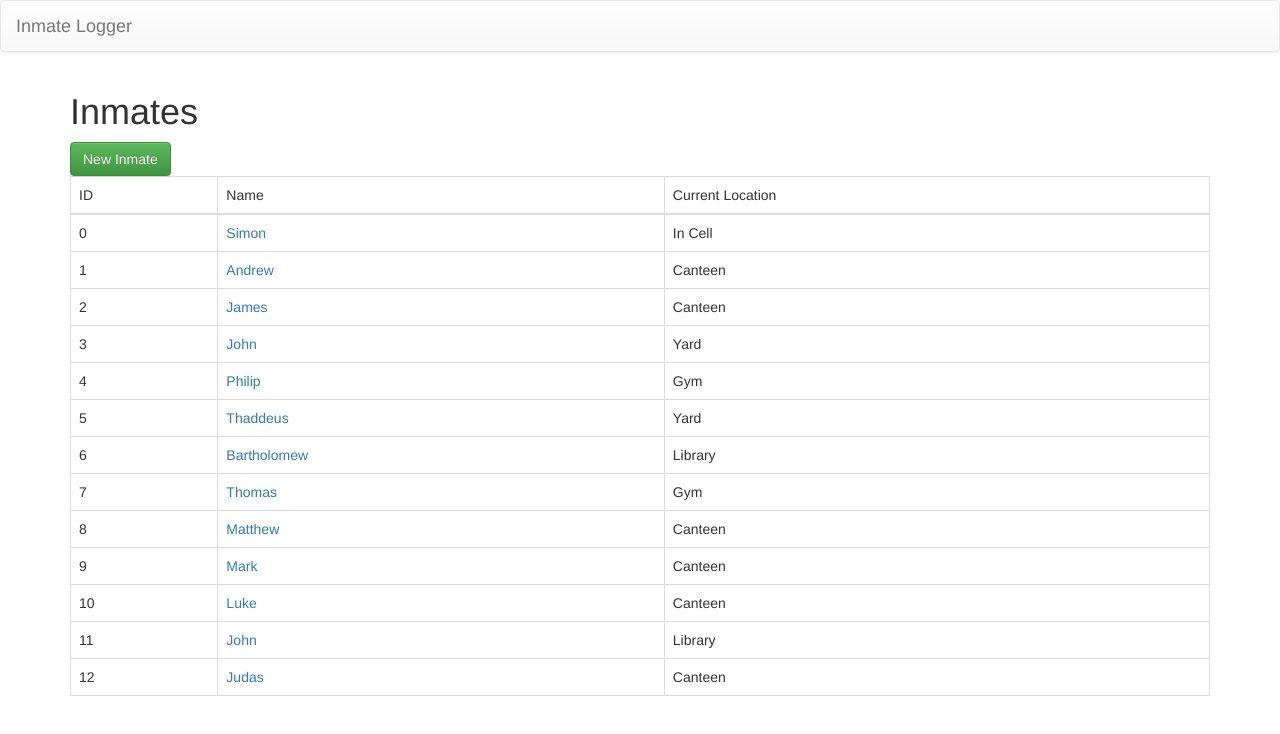
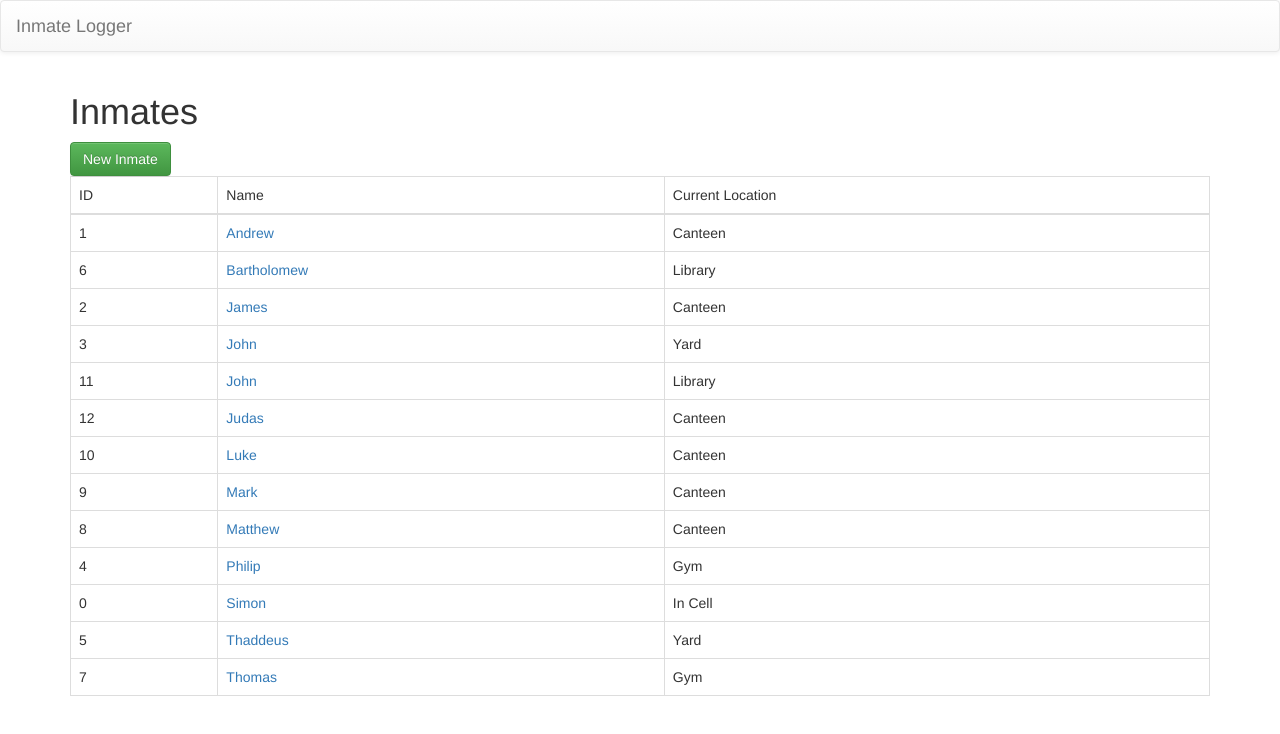
Before and after one commit to Muteman30/inmate-logger, an Angular app: page / in a window 1280 px wide. Shown: the top 734 px of the page. Built offline with nearby package versions, Linux system fonts and the light colour scheme.

Commit message:
added the inmate table sorting

```diff
--- a/src/app/app.component.ts
+++ b/src/app/app.component.ts
@@ -44,8 +44,8 @@ export class AppComponent {
       //this is the
       var now = new Date();
       let currLocDateTime = new Date(now.getTime() - Math.floor(Math.random()*1000*60) );
-      let currLocation = new prisonLocation(possLocs[Math.floor(Math.random()*possLocs.length)], currLocDateTime);
-      let pastLocations:prisonLocation[] = [currLocation];
+      let inmLocation = new prisonLocation(possLocs[Math.floor(Math.random()*possLocs.length)], currLocDateTime);
+      let pastLocations:prisonLocation[] = [inmLocation];
       for(let j=0; j<50; j++){
 
         var pastLocDateTime = new Date(now.getTime() - (1000*60*j*5));
@@ -62,7 +62,7 @@ export class AppComponent {
         Math.floor(Math.random()*400), //cell Number
         randIncarDate, //incarceration Date
         pastLocations, //past Location array
-        currLocation
+        inmLocation.name
       ))
     }
   }
--- a/src/app/inmate-list/inmate-list.component.css
+++ b/src/app/inmate-list/inmate-list.component.css
@@ -0,0 +1,3 @@
+thead td {
+    cursor:pointer;
+}
--- a/src/app/inmate-list/inmate-list.component.html
+++ b/src/app/inmate-list/inmate-list.component.html
@@ -5,17 +5,17 @@
         <table id="inmate-table" class="table table-bordered">
             <thead>
                 <tr>
-                    <td>ID</td>
-                    <td>Name</td>
-                    <td>Current Location</td>
+                    <td (click)="onResortInmates('id')">ID</td>
+                    <td (click)="onResortInmates('name')">Name</td>
+                    <td (click)="onResortInmates('currentLocationName')">Current Location</td>
                 </tr>
             </thead>
             <tbody>
-                    <tr *ngFor="let inmate of inmates">
-                        <td>{{inmate.id}}</td>
-                        <td><a (click)="onSelectInmate(inmate)" href="#">{{inmate.name}}</a></td>
-                        <td>{{inmate.currentLocation.name}}</td>
-                    </tr>
+                <tr *ngFor="let inmate of sortInmates()">
+                    <td>{{inmate.id}}</td>
+                    <td><a (click)="onSelectInmate(inmate)" href="#">{{inmate.name}}</a></td>
+                    <td>{{inmate.currentLocationName}}</td>
+                </tr>
             </tbody>
         </table>
     </div>
--- a/src/app/inmate-list/inmate-list.component.ts
+++ b/src/app/inmate-list/inmate-list.component.ts
@@ -9,6 +9,12 @@ import {Inmate} from '../inmate/inmate.model'
 export class InmateListComponent implements OnInit {
   @Input('inmate-list') inmates:Inmate[];
   @Output() chosenInmate = new EventEmitter<Inmate>();
+
+  sortOpts={
+    prop:'name',
+    asc:true
+  }
+
   constructor() {
 
   }
@@ -16,13 +22,35 @@ export class InmateListComponent implements OnInit {
   ngOnInit(): void {
 
   }
+
   onSelectInmate(inmate:Inmate){
     this.chosenInmate.emit(inmate);
   }
 
   createNewInmate(){
-    var currLocation = new prisonLocation('New Processing', new Date());
-    let newInmate = new Inmate('new', '', new Date(), 0, new Date(), [currLocation], currLocation);
+    var inmLocation = new prisonLocation('New Processing', new Date());
+    let newInmate = new Inmate('new', '', new Date(), 0, new Date(), [inmLocation], inmLocation.name);
     this.chosenInmate.emit(newInmate);
   }
+
+  onResortInmates(propName:string){
+    if(this.sortOpts.prop == propName){
+      this.sortOpts.asc = !this.sortOpts.asc;
+    } else {
+      this.sortOpts.asc = true;
+    }
+
+    this.sortOpts.prop = propName;
+  }
+
+  sortInmates(){
+    return this.inmates.sort((a:Inmate, b:Inmate):number=>{
+      if((this.sortOpts.asc && a[this.sortOpts.prop] > b[this.sortOpts.prop]) || (!this.sortOpts.asc && a[this.sortOpts.prop] < b[this.sortOpts.prop]) ){
+        return 1;
+      } else if((this.sortOpts.asc && a[this.sortOpts.prop] < b[this.sortOpts.prop]) || (!this.sortOpts.asc && a[this.sortOpts.prop] > b[this.sortOpts.prop]) ){
+        return -1;
+      }
+      return 0;
+    })
+  }
 }
--- a/src/app/inmate/inmate.model.ts
+++ b/src/app/inmate/inmate.model.ts
@@ -7,7 +7,7 @@ export class Inmate{
     cellNumber:number;
     entryDate:Date;
     locations:prisonLocation[];
-    currentLocation:prisonLocation;
+    currentLocationName:string;
     constructor(
         id:string,
         name:string,
@@ -15,7 +15,7 @@ export class Inmate{
         cellNumber:number,
         entryDate:Date,
         locations:prisonLocation[],
-        currentLocation:prisonLocation,
+        currentLocationName:string,
     ){
         this.id = id;
         this.name = name;
@@ -23,6 +23,6 @@ export class Inmate{
         this.cellNumber = cellNumber;
         this.entryDate = entryDate;
         this.locations = locations;
-        this.currentLocation = currentLocation;
+        this.currentLocationName = currentLocationName;
     }
 }
```
